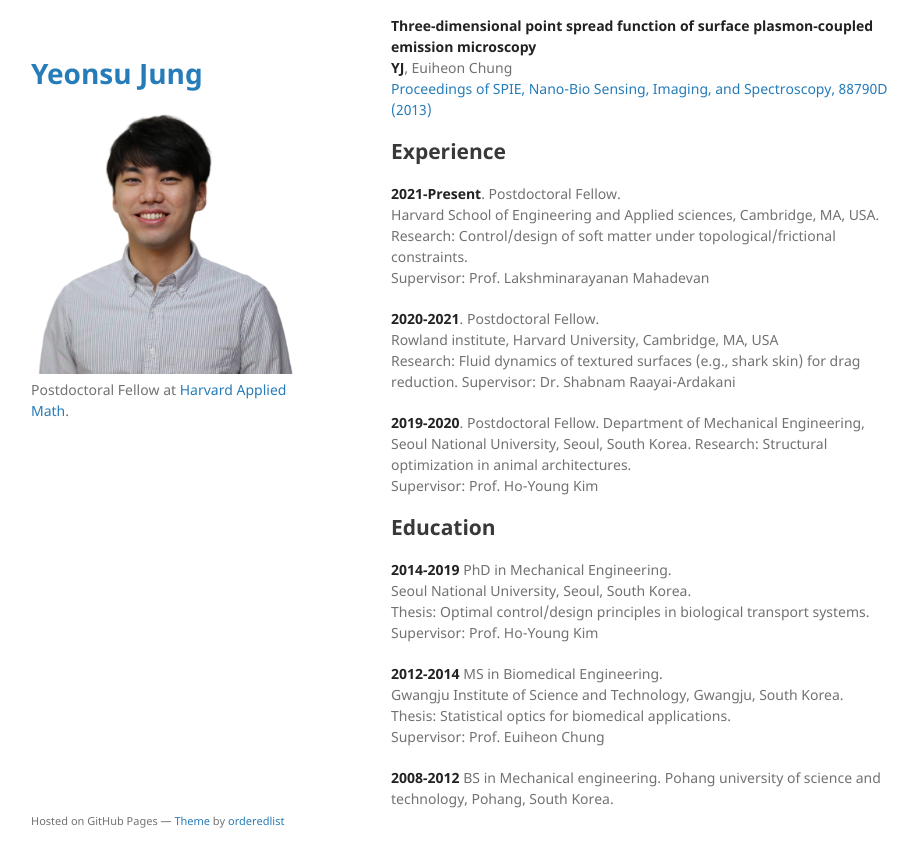
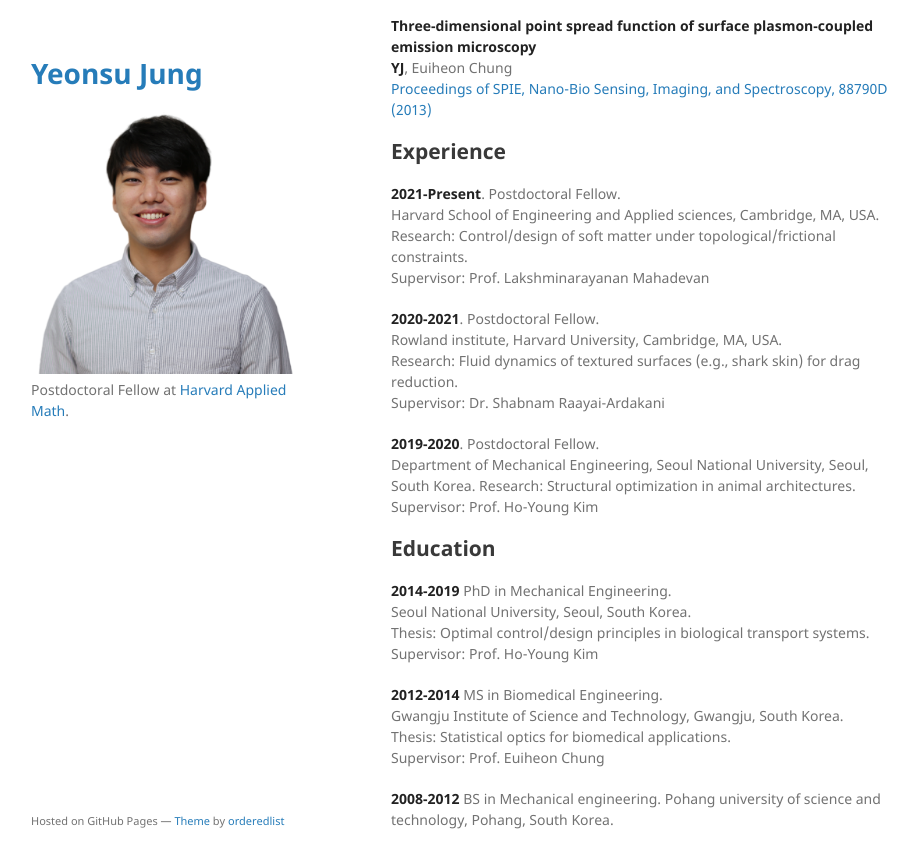
Before and after one commit to yeonsu-jung/website_pages-themes-minimal-c27a30c, a Jekyll site: the page built from index.md, in a window 1280 px wide and 900 px high, scrolled down 1186 px. Shown: the top 868 px of the window, without its empty margins (179-1097 px from the left). Built offline with Jekyll 4.4.1, drawn with Linux system fonts in a browser that asks for light colours; part of the change alters nothing that is shown.

```diff
--- a/index.md
+++ b/index.md
@@ -68,8 +68,9 @@ Research: Control/design of soft matter under topological/frictional constraints
 Supervisor: Prof. Lakshminarayanan Mahadevan
 
 **2020-2021**. Postdoctoral Fellow.
-Rowland institute, Harvard University, Cambridge, MA, USA
-Research: Fluid dynamics of textured surfaces (e.g., shark skin) for drag reduction.	Supervisor: Dr. Shabnam Raayai-Ardakani
+Rowland institute, Harvard University, Cambridge, MA, USA.
+Research: Fluid dynamics of textured surfaces (e.g., shark skin) for drag reduction.
+Supervisor: Dr. Shabnam Raayai-Ardakani
 
 **2019-2020**. Postdoctoral Fellow.
 Department of Mechanical Engineering, Seoul National University, Seoul, South Korea.
```
